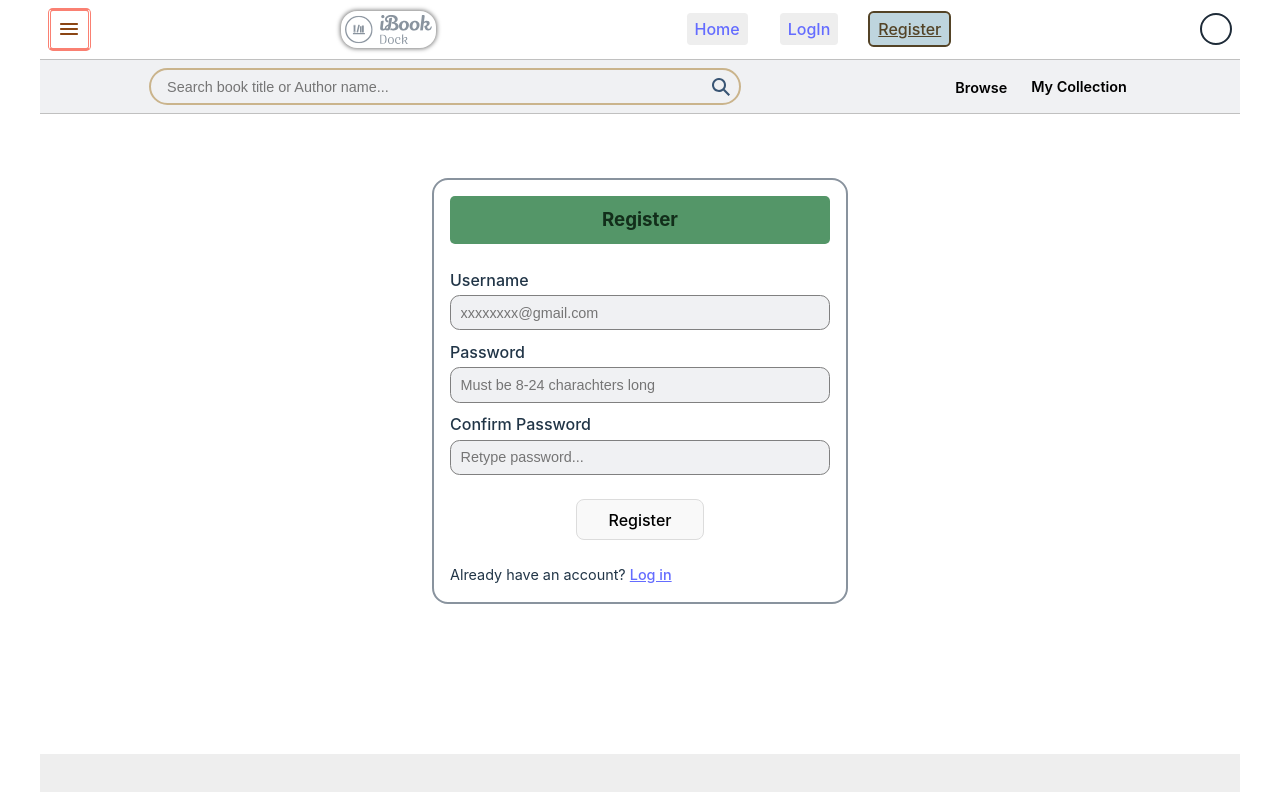
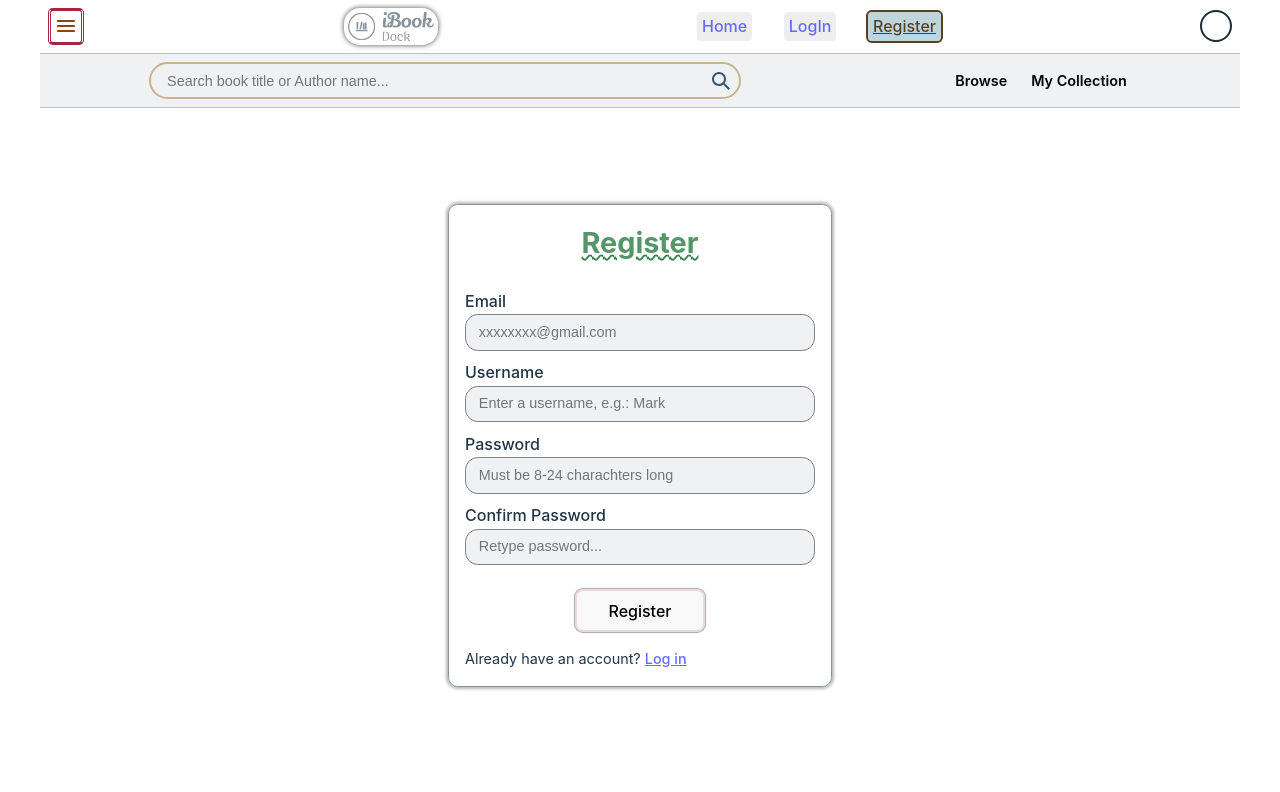
Before and after one commit to Amine-UiWeb/mern-IBook, a React (Vite) app in the folder client/: page /register in a window 1280 px wide. Shown: the top 792 px of the page. Built offline with nearby package versions, Linux system fonts and the light colour scheme.

Commit message:
Client: handled registration form validation

```diff
--- a/client/src/components/footer/Footer.css
+++ b/client/src/components/footer/Footer.css
@@ -24,4 +24,7 @@ footer.footer span:last-child{
   text-decoration-color: silver;
   text-decoration-thickness: 4px;
 }
-footer.footer span:last-child a { cursor: pointer; }
+footer.footer span:last-child a {
+  display: inline-block;
+  cursor: pointer;
+}
--- a/client/src/components/footer/Footer.jsx
+++ b/client/src/components/footer/Footer.jsx
@@ -7,6 +7,9 @@ import footer_li from "../../assets/icons/footer_li.svg"
 import footer_tw from "../../assets/icons/footer_tw.svg"
 
 const Footer = () => {
+
+  // todo: improve footer appearance
+
   return (
     <footer className="footer">
 
--- a/client/src/components/header/Navbar.css
+++ b/client/src/components/header/Navbar.css
@@ -7,9 +7,10 @@ nav.nav {
 
 
 /* panel toggler */
+
 .panel-toggler {
-  padding: .4rem;
-  border: 3px dashed salmon;
+  padding: .2rem;
+  border: 3px dashed var(--crimson-400);
   border-style: solid double;
   color: saddlebrown;
   border-radius: .3rem;
@@ -63,8 +64,7 @@ nav.nav ul li:is(:hover, :has(> a.active)) {
 }
 
 nav.nav ul li a {
-  display: block;
-  padding: .25rem .5rem;
+  padding: .15rem .3rem;
   text-wrap: nowrap;
 }
 nav.nav ul :is(li:hover a, li a.active) {
--- a/client/src/components/header/SearchBar.css
+++ b/client/src/components/header/SearchBar.css
@@ -37,7 +37,6 @@
   right: .7rem;
 }
 .search-bar span.search-icon svg {
-  display: block;
   fill: var(--pri-blue-400);
 }
 
@@ -74,7 +73,7 @@
   left: 0;
   width: fit-content;
   background: var(--wheat-light);
-  color: var(--add-red-danger);
+  color: var(--crimson-600);
   opacity: 0;
   border: 1px solid var(--wheat-400);
   padding: 1rem;
--- /dev/null
+++ b/client/src/components/svgs/ExclamationMark.jsx
@@ -0,0 +1,7 @@
+const ExclamationMark = ({ classes }) => (
+  <svg xmlns="http://www.w3.org/2000/svg" className={classes} width="16" height="16" fill="currentColor" viewBox="0 0 16 16">
+    <path d="M7.002 11a1 1 0 1 1 2 0 1 1 0 0 1-2 0zM7.1 4.995a.905.905 0 1 1 1.8 0l-.35 3.507a.553.553 0 0 1-1.1 0L7.1 4.995z"></path>
+  </svg>
+)
+
+export default ExclamationMark
--- a/client/src/index.css
+++ b/client/src/index.css
@@ -22,7 +22,7 @@
 
   color-scheme: light dark;
   color: rgba(255, 255, 255, 0.87);
-  background-color: #242424;
+  background-color: rgb(36, 36, 36);
 
   font-synthesis: none;
   text-rendering: optimizeLegibility;
@@ -33,28 +33,39 @@
   /* colors */
 
   /* primary color */
-  --pri-blue-100: #bcc4ce;
-  --pri-blue-200: #89939e;
-  --pri-blue-400: #395574;
-  --pri-blue-600: #263442;
-  --pri-blue-800: #1e2b38;
+  --pri-blue-100: rgb(188, 196, 206);
+  --pri-blue-200: rgb(137, 147, 158);
+  --pri-blue-400: rgb(57, 85, 116);
+  --pri-blue-600: rgb(38, 52, 66);
+  --pri-blue-800: rgb(30, 43, 56);
 
   /* secondary color */
-  --sec-green-200: #549668;
-  --sec-green-400: #34854c;
-  --sec-green-600: #18552a;
-  --sec-green-800: #122e1a;
+  --sec-green-200: rgb(84, 150, 104);
+  --sec-green-400: rgb(52, 133, 76);
+  --sec-green-600: rgb(24, 85, 42);
+  --sec-green-800: rgb(18, 46, 26);
 
   /* additional colors */
-  --light-bluish: #f0f1f3;
-  --light-greenish: #eaeeec;
-  --wheat-light: #f5efe5;
-  --wheat-200: wheat;
-  --wheat-400: #cab48c;
-  --wheat-600: #917a4f;
-  --wheat-800: #534326;
-  --wheat-dark: #2c2311;
-  --add-red-danger: #6b2027;
+  --light-bluish: rgb(240, 241, 243);
+  --light-greenish: rgb(234, 238, 236);
+
+  --wheat-light: rgb(245, 239, 229);
+  --wheat-200: rgb(245, 222, 179);
+  --wheat-400: rgb(202, 180, 140);
+  --wheat-600: rgb(145, 122, 79);
+  --wheat-800: rgb(83, 67, 38);
+  --wheat-dark: rgb(44, 35, 17);
+
+  --crimson-light-1: rgb(235, 217, 220);
+  --crimson-light-2: rgb(235, 182, 192);
+  --crimson-light-3: rgb(240, 153, 170);
+  --crimson-100: rgb(238, 59, 95);
+  --crimson-200: rgb(219, 46, 81);
+  --crimson-400: rgb(168, 37, 64);
+  --crimson-600: rgb(128, 28, 48);
+  --crimson-800: rgb(73, 17, 28);
+  --crimson-dark: rgb(40, 10, 16);
+
   --add-green-info: var(--sec-green-600);
 
   /* border-color */
@@ -101,6 +112,8 @@ h1 {
   text-align: center;
 }
 
+a, ul, li, button, label, input, img, svg { display: block; }
+
 a {
   font-weight: 500;
   color: #646cff;
@@ -120,32 +133,22 @@ a:hover {
   cursor: pointer;
 }
 
-img {
-  display: block;
-}
+li { list-style: none; }
 
-li {
-  list-style: none;
-}
+label { margin-block: .6rem 0.1rem; }
 
-label, input {
-  display: block;
-}
-label {
-  margin-block: .6rem .2rem;
-}
 input {
   width: 100%;
   font-size: 1rem;
   line-height: 1.5;
   padding: .3rem .6rem;
   border: 1px solid gray;
-  border-radius: .6rem;
+  border-radius: .3rem;
   background: var(--light-bluish);
   transition: all .3s;
 }
 input:focus-within {
-  outline-color: var(--pri-blue-600);
+  outline-color: var(--pri-blue-400);
   background: #fff;
 }
 input::placeholder { font-size: var(--fs-0-9); }
@@ -164,7 +167,7 @@ button {
   transition: border-color 0.25s;
 }
 .btn:hover { border-color: #646cff; }
-.btn:focus, .btn:focus-visible { outline: 4px auto -webkit-focus-ring-color; }
+.btn:focus, .btn:focus-visible { outline: none; }
 
 @media (prefers-color-scheme: light) {
   :root {
--- a/client/src/pages/BookDetailsPage.css
+++ b/client/src/pages/BookDetailsPage.css
@@ -11,6 +11,8 @@
   margin-inline: auto;
   padding: 1rem;
 }
+
+.book-details a { display: inline-block; }
 
 
 /* details-grid */
--- a/client/src/pages/LandingPage.jsx
+++ b/client/src/pages/LandingPage.jsx
@@ -33,6 +33,9 @@ const LandingPage = () => {
 
   return (
     <div className="landing-page">
+
+      {/* todo: add a landing section with intro and image */}
+
       {
         // pass each subject books to a BooksCarousel componenet
         Object.keys(books).map(book => (
--- a/client/src/pages/LoginPage.css
+++ b/client/src/pages/LoginPage.css
@@ -1,24 +1,63 @@
 .login {
-  max-width: 26rem;
+  max-width: 24rem;
+  padding: 1rem;
   width: 100%;
   min-width: 16rem;
-  margin-inline: auto;
-  border: 2px solid var(--pri-blue-200);
-  border-radius: 1rem;
+  margin: 3rem auto;
+  border: 1px solid var(--pri-blue-200);
+  box-shadow: 0 0 3px 2px #bbb;
+  border-radius: .6rem;
 }
 
 .login h3 {
-  background: var(--sec-green-200);
   text-align: center;
-  color: var(--sec-green-800);
-  padding: .6rem;
-  border-radius: .31rem;
+  font-size: 1.8rem;
+  margin-bottom: 1.5rem;
+  color: var(--sec-green-200);
+  text-decoration: wavy underline var(--sec-green-400) .1rem;
+}
+
+.login-form label { font-weight: 500; }
+
+.login-form input {
+  color: var(--pri-blue-600);
+  border-radius: .8rem;
+  padding: .4rem .8rem;
+  font-weight: 400;
+  font-size: .9rem;
+}
+
+.login-form span {
+  background: var(--crimson-light-1);
+  display: grid;
+  align-items: start;
+  gap: .25rem;
+  grid-template-columns: auto 1fr;
+  font-size: .8rem;
+  border-radius: .1rem;
+  padding: .3rem;
+  margin: .25rem 0 0;
+}
+
+.login-form span svg {
+  background: var(--sec-green-600);
+  fill: var(--light-greenish);
+  border-radius: 50%;
+}
+.login-form span p {
+  color: var(--wheat-600);
+  font-weight: 500;
 }
 
 .login-form button {
-  margin-block: 1.5rem;
-  margin-inline: auto;
-  display: block;
-  border-color: gainsboro;
+  margin: 1.5rem auto 1rem;
   padding-inline: 2rem;
+  border: .15rem solid var(--crimson-light-1);
+  box-shadow: 0 0 1px 1px #aaa;
 }
+.login-form button:hover {
+  color: whitesmoke;
+  background: var(--sec-green-200);
+}
+
+.login-form a { display: inline-block; }
--- a/client/src/pages/LoginPage.jsx
+++ b/client/src/pages/LoginPage.jsx
@@ -21,9 +21,9 @@ const LoginPage = () => {
 
 
   return (
-    <div className="login p-1 mt-1">
+    <div className="login">
 
-      <h3 className="mb-1-5">Login</h3>
+      <h3>Login</h3>
 
       <form className="login-form">
 
@@ -35,7 +35,6 @@ const LoginPage = () => {
           value={username}
           onChange={(e) => onUsernameChange(e.target.value)}
           autoComplete="off"
-          placeholder="xxxxxxxx@gmail.com"
         />
 
         <label htmlFor="password" className="fw-500">Password</label>
@@ -45,7 +44,6 @@ const LoginPage = () => {
           name="password"
           value={password}
           onChange={(e) => onPasswordChange(e.target.value)}
-          placeholder="8-24 charachters long"
         />
 
         <button className="btn" onClick={handleSubmit}>Log in</button>
--- a/client/src/pages/RegisterPage.jsx
+++ b/client/src/pages/RegisterPage.jsx
@@ -1,35 +1,82 @@
-import { useState } from "react"
+import { useEffect, useState } from "react"
 import { Link } from "react-router-dom"
 
 import "./LoginPage.css"
+import ExclamationMark from "../components/svgs/ExclamationMark";
+
+const EMAIL_REGEX = /^[A-Z0-9._%+-]+@[A-Z0-9.-]+\.[A-Z]{2,4}$/i;
+const USERNAME_REGEX = /^[0-9A-Za-z]{6,16}$/
+const PASSWORD_REGEX = /^(?=.*?[0-9])(?=.*?[A-Z])(?=.*?[a-z]).{8,32}$/
 
 
 const RegisterPage = () => {
 
+  const [email, setEmail] = useState('')
   const [username, setUsername] = useState('')
   const [password, setPassword] = useState('')
   const [confirmPwd, setConfirmPwd] = useState('')
+  const [isValid, setIsValid] = useState({})
 
 
+  useEffect(() => {
+    if (email && !EMAIL_REGEX.test(email))
+      setIsValid(prev => ({ ...prev, email: true }))
+    else setIsValid(prev => ({ ...prev, email: false }))
+  }, [email])
+
+  useEffect(() => {
+    if (username && !USERNAME_REGEX.test(username))
+      setIsValid(prev => ({ ...prev, username: true }))
+    else setIsValid(prev => ({ ...prev, username: false }))
+  }, [username])
+
+  useEffect(() => {
+    if (password && !PASSWORD_REGEX.test(password))
+      setIsValid(prev => ({ ...prev, password: true }))
+    else setIsValid(prev => ({ ...prev, password: false }))
+  }, [password])
+
+
+  const onEmailChange = (value) => setEmail(prev => value)
   const onUsernameChange = (value) => setUsername(prev => value)
   const onPasswordChange = (value) => setPassword(prev => value)
   const onConfirmPwdChange = (value) => setConfirmPwd(prev => value)
 
+
   const handleSubmit = (e) => {
     e.preventDefault()
 
-    alert('register')
+    // alert('register')
   }
 
 
   return (
-    <div className="login p-1 mt-1">
+    <div className="login">
 
-      <h3 className="mb-1-5">Register</h3>
+      <h3>Register</h3>
 
+      {/* todo: manage accessibility for all fields */}
       <form className="login-form">
 
-        <label htmlFor="password" className="fw-500">Username</label>
+        <label htmlFor="email">Email</label>
+        <input
+          type="email"
+          id="email"
+          name="email"
+          value={email}
+          onChange={(e) => onEmailChange(e.target.value)}
+          autoComplete="off"
+          placeholder="xxxxxxxx@gmail.com"
+        />
+        { isValid?.email && (
+            <span>
+              <ExclamationMark />
+              <p>Expected format: (text)@(text).(2-4 characters)</p>
+            </span>
+          )
+        }
+
+        <label htmlFor="username">Username</label>
         <input
           type="text"
           id="username"
@@ -37,10 +84,18 @@ const RegisterPage = () => {
           value={username}
           onChange={(e) => onUsernameChange(e.target.value)}
           autoComplete="off"
-          placeholder="xxxxxxxx@gmail.com"
+          placeholder="Enter a username, e.g.: Mark"
         />
+        { isValid?.username && (
+            <span>
+              <ExclamationMark />
+              <p>Must be between 4~12 characters long.</p>
+            </span>
+          )
+        }
 
-        <label htmlFor="password" className="fw-500">Password</label>
+        {/* todo: add an icon to show/hide password on click */}
+        <label htmlFor="password">Password</label>
         <input
           type="password"
           id="password"
@@ -49,8 +104,15 @@ const RegisterPage = () => {
           onChange={(e) => onPasswordChange(e.target.value)}
           placeholder="Must be 8-24 charachters long"
         />
+        { isValid?.password && (
+            <span>
+              <ExclamationMark />
+              <p>Must: be 8~32 characters long, contain at least one number, one uppercase letter and one lowercase letter.</p>
+            </span>
+          )
+        }
 
-        <label htmlFor="confirmPwd" className="fw-500">Confirm Password</label>
+        <label htmlFor="confirmPwd">Confirm Password</label>
         <input
           type="password"
           id="confirmPwd"
@@ -59,6 +121,13 @@ const RegisterPage = () => {
           onChange={(e) => onConfirmPwdChange(e.target.value)}
           placeholder="Retype password..."
         />
+        { isValid?.confirmPwd && (
+            <span>
+              <ExclamationMark />
+              <p>Username must be between 4 and 12 chars long.</p>
+            </span>
+          )
+        }
 
         <button className="btn" onClick={handleSubmit}>Register</button>
 
@@ -72,4 +141,5 @@ const RegisterPage = () => {
     </div>
   )
 }
+
 export default RegisterPage
```
